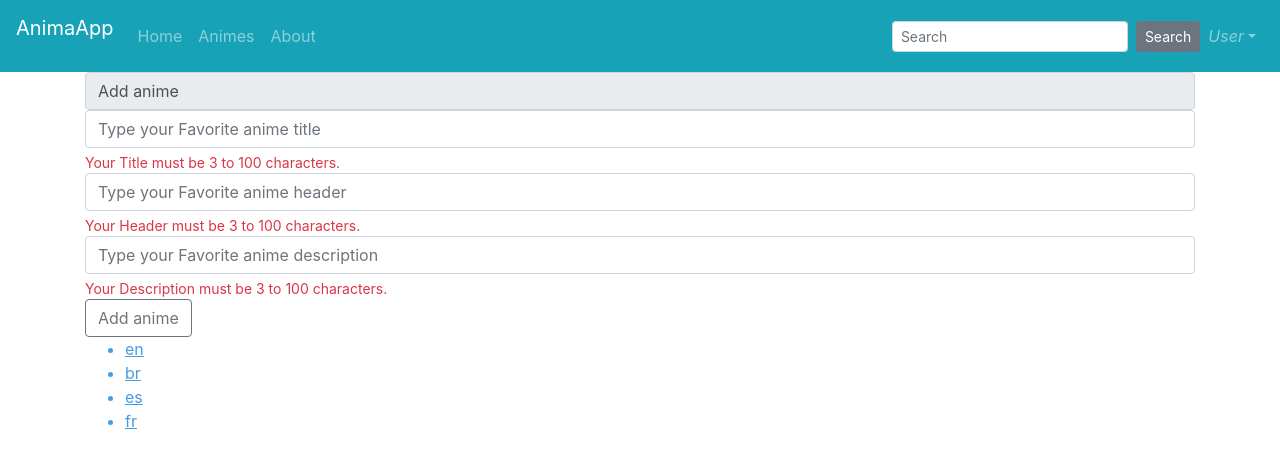
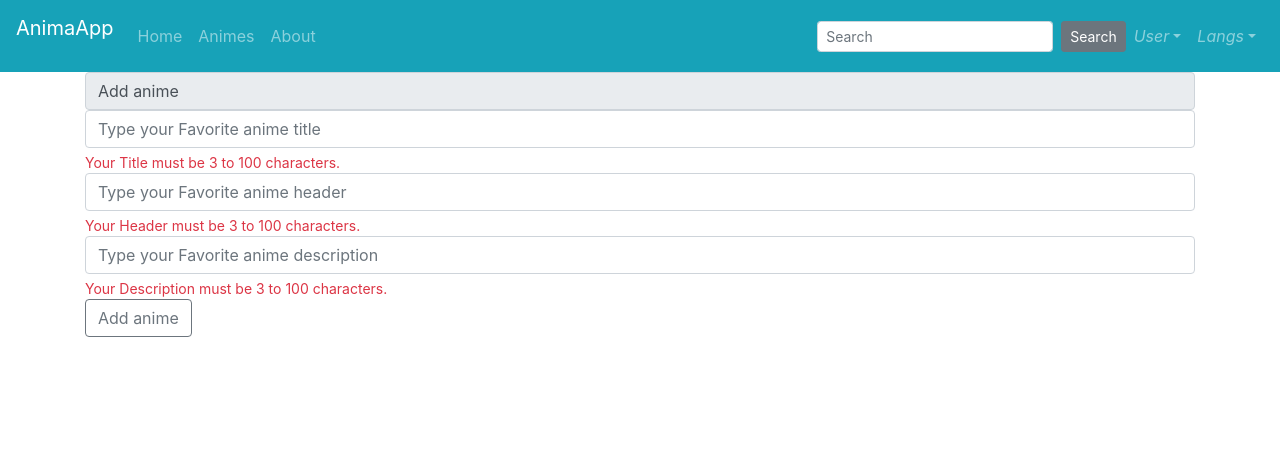
Before and after one commit to GabrielNunes12/masteringJS-using-vuejs, a Vue app: page /#/ in a window 1280 px wide. Shown: the top 468 px of the page. Built offline with nearby package versions, Linux system fonts and the light colour scheme.

Commit message:
[fix] fix show langs

```diff
--- a/src/i18n.js
+++ b/src/i18n.js
@@ -19,6 +19,5 @@ function loadLocaleMessages () {
 export default new VueI18n({
   locale: process.env.VUE_APP_I18N_LOCALE || 'en',
   fallbackLocale: process.env.VUE_APP_I18N_FALLBACK_LOCALE || 'en',
-  VUE_APP_I18N_SUPPORTED_LOCALE: 'en,br,es,fr',
   messages: loadLocaleMessages()
 })
--- a/src/views/components/Header.vue
+++ b/src/views/components/Header.vue
@@ -45,6 +45,20 @@
               <b-dropdown-item href="#">{{ profile.value }}</b-dropdown-item>
             </b-dropdown-item>
           </b-nav-item-dropdown>
+
+          <b-nav-item-dropdown right>
+            <template #button-content>
+              <em>Langs</em>
+            </template>
+            <b-dropdown-item
+              href="#"
+              v-for="(lang, index) in renderList.listLangs"
+              :key="`Lang${index}`"
+              :value="lang"
+            >
+              <b-dropdown-item href="#">{{ lang }}</b-dropdown-item>
+            </b-dropdown-item>
+          </b-nav-item-dropdown>
         </b-navbar-nav>
       </b-collapse>
     </b-navbar>
@@ -58,6 +72,7 @@ export default {
     return {
       showConfig: {},
       renderList: {
+        listLangs: ['Ja','En','Br'],
         listUsers: [
           {
             value: "Profile",
--- a/src/views/components/Home.vue
+++ b/src/views/components/Home.vue
@@ -14,7 +14,7 @@
           <p class="card-text">
             {{ article.value }}
           </p>
-          <a href="#" class="btn btn-primary">{{ $t("Go to store") }}</a>
+          <a href="#" class="btn btn-primary" v-t=""></a>
           <a href="#" class="btn btn-secondary" @click="removeItem(article)"
             >Remove it</a
           >
@@ -66,19 +66,16 @@
           >
         </b-form>
       </template>
-      <locale-switcher />
     </div>
   </div>
 </template>
 <script>
 import Header from "./Header.vue";
-import LocaleSwitcher from "./LocaleSwitcher.vue";
 export default {
   name: "Home",
   props: {},
   components: {
     Header,
-    LocaleSwitcher,
   },
   data() {
     return {
--- a/src/views/components/LocaleSwitcher.vue
+++ /dev/null
@@ -1,33 +0,0 @@
-<template>
-  <ul>
-    <li v-for="locale in locales" :key="locale" @click="switchLocale(locale)">
-      {{ locale }}
-    </li>
-  </ul>
-</template>
-
-<script>
-export default {
-  name: 'locale-switcher',
-  data() {
-    return {
-      locales: process.env.VUE_APP_I18N_SUPPORTED_LOCALE.split(','),
-    }
-  },
-  methods: {
-    switchLocale(locale) {
-      if (this.$i18n.locale !== locale) {
-        this.$i18n.locale = locale;
-      }
-    }
-  }
-};
-</script>
-
-<style scoped>
-li {
-  text-decoration: underline;
-  color: #459CE7;
-  cursor: pointer;
-}
-</style>
```
